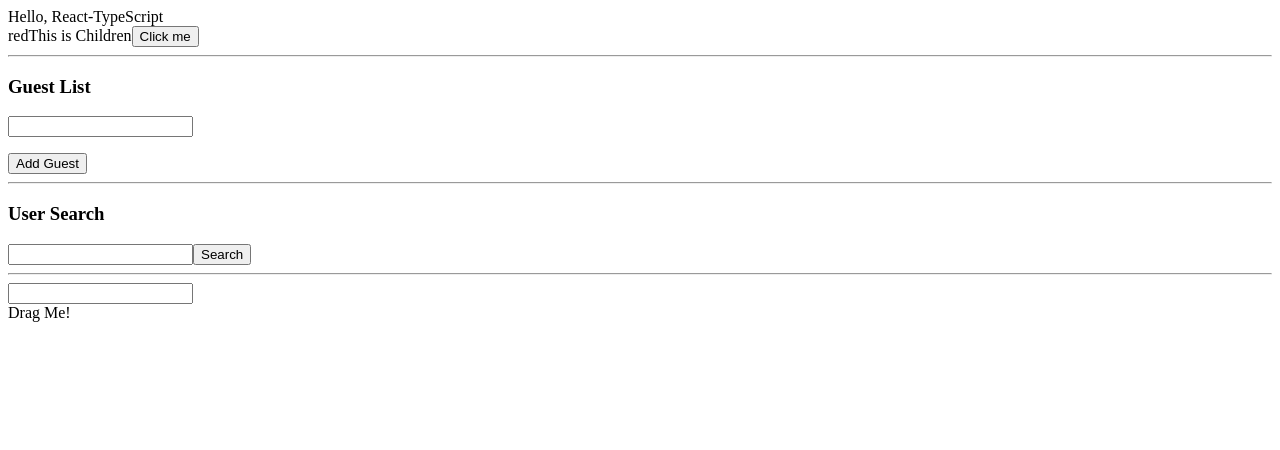
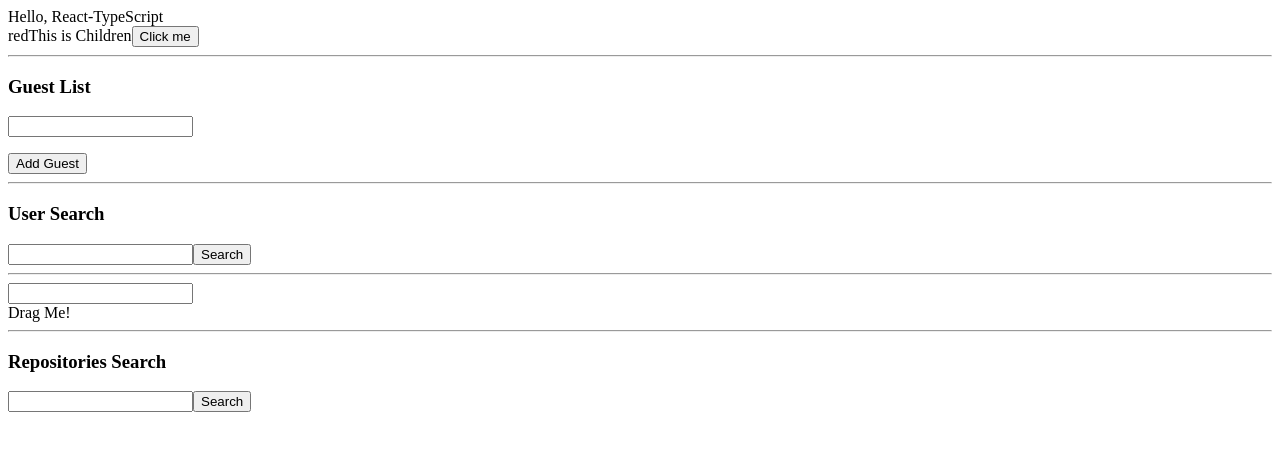
Before and after one commit to yuttasakcom/React-TypeScript-Workshop, a React (Create React App) app in the folder client/: page / in a window 1280 px wide. Shown: the top 450 px of the page. Built offline with nearby package versions, Linux system fonts and the light colour scheme.

Commit message:
Create RepositoriesList component

```diff
--- a/client/package.json
+++ b/client/package.json
@@ -10,6 +10,7 @@
     "@types/node": "^12.19.16",
     "@types/react": "^17.0.1",
     "@types/react-dom": "^17.0.0",
+    "@types/react-redux": "^7.1.16",
     "axios": "^0.21.1",
     "react": "^17.0.1",
     "react-dom": "^17.0.1",
--- /dev/null
+++ b/client/src/components/RepositoriesList.tsx
@@ -0,0 +1,29 @@
+import { useState } from 'react';
+import { useDispatch } from 'react-redux';
+
+import { actionCreators } from '../state';
+
+export const RepositoriesList: React.FC = () => {
+  const [term, setTerm] = useState('');
+  const dispatch = useDispatch();
+
+  const onSubmit = (event: React.FormEvent<HTMLFormElement>) => {
+    event.preventDefault();
+
+    dispatch(actionCreators.searchRepositories(term));
+  };
+
+  return (
+    <div>
+      <h3>Repositories Search</h3>
+      <form onSubmit={onSubmit}>
+        <input
+          type="text"
+          value={term}
+          onChange={(e) => setTerm(e.target.value)}
+        />
+        <button type="submit">Search</button>
+      </form>
+    </div>
+  );
+};
--- a/client/src/index.tsx
+++ b/client/src/index.tsx
@@ -1,11 +1,18 @@
 import ReactDOM from 'react-dom';
+import { Provider } from 'react-redux';
+
+import { store } from './state';
+
 import { EventComponent } from './events/EventComponent';
 import { Parent } from './props/Parent';
 import { GuestList } from './state/GuestList';
 import { UserSearch } from './state/UserSearch';
 
+import { RepositoriesList } from './components/RepositoriesList';
+
 const App = () => {
   return (
+    <Provider store={store}>
       <div>
         Hello, React-TypeScript
         <Parent />
@@ -15,7 +22,10 @@ const App = () => {
         <UserSearch />
         <hr />
         <EventComponent />
+        <hr />
+        <RepositoriesList />
       </div>
+    </Provider>
   );
 };
 
--- a/client/src/state/action-creators/index.ts
+++ b/client/src/state/action-creators/index.ts
@@ -4,16 +4,19 @@ import { Dispatch } from 'redux';
 import { Action } from '../actions';
 import { ActionType } from '../action-type';
 
-const searchRepositories = (term: string) => {
+export const searchRepositories = (term: string) => {
   return async (dispatch: Dispatch<Action>) => {
     dispatch({
       type: ActionType.SEARCH_REPOSITORIES,
     });
 
     try {
-      const { data } = await axios.get('https://registry.npmjs/-/v1/search', {
-        params: term,
-      });
+      const { data } = await axios.get(
+        'https://registry.npmjs.org/-/v1/search',
+        {
+          params: { text: term },
+        }
+      );
 
       const names = data.objects.map((result: any) => result.package.name);
 
@@ -29,5 +32,3 @@ const searchRepositories = (term: string) => {
     }
   };
 };
-
-export default searchRepositories;
--- a/client/src/state/reducers/index.ts
+++ b/client/src/state/reducers/index.ts
@@ -2,6 +2,6 @@ import { combineReducers } from 'redux';
 
 import repositoriesReducer from './repositoriesReducer';
 
-const reducers = combineReducers(repositoriesReducer);
+const reducers = combineReducers({ repositories: repositoriesReducer });
 
 export default reducers;
```
Also changed, not shown: 1 other file (tests, documents, lock files or other folders). Lines whose indentation alone changed are shown as unchanged.
